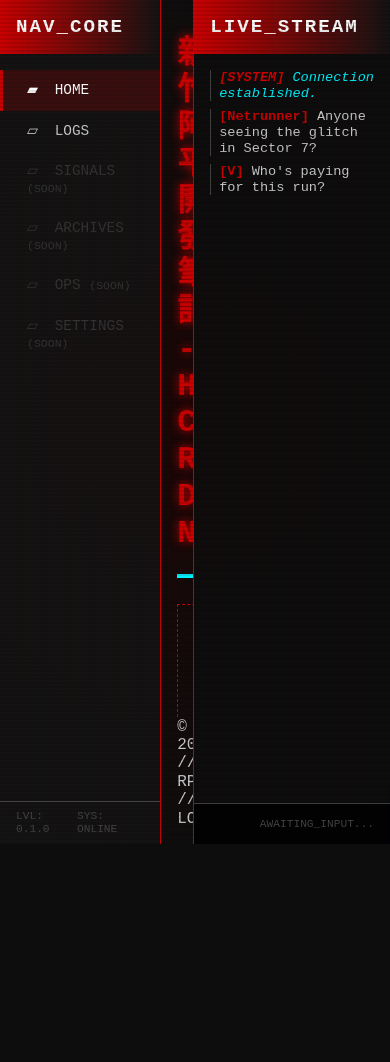
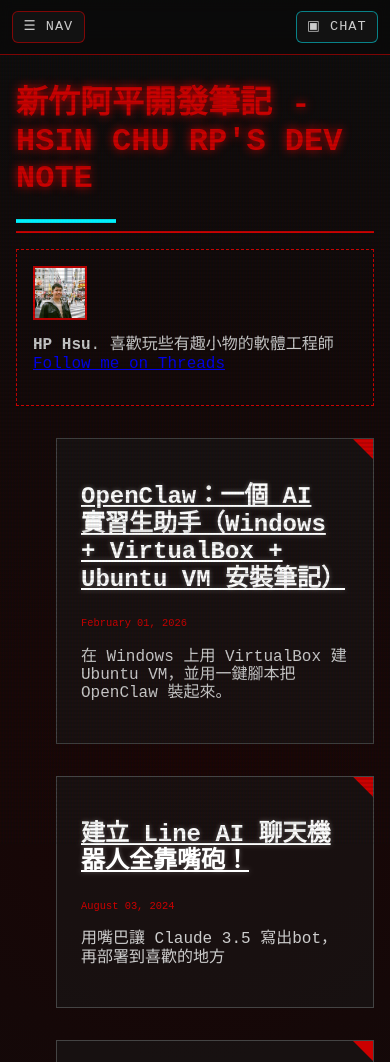
Before and after one commit to tig4605246/rp-blogger, a Gatsby site: page / in a window 390 px wide. Shown: the top 1062 px of the page. Before the commit the page ends 844 px from the top, so only its background shows below. Built offline with nearby package versions, Linux system fonts and the light colour scheme; Gatsby itself is replaced by a stand-in of ours.

Commit message:
feat(ui): mobile hamburger nav + chat drawer

```diff
--- a/src/components/layout.js
+++ b/src/components/layout.js
@@ -10,6 +10,10 @@
     { id: 2, user: "Netrunner", text: "Anyone seeing the glitch in Sector 7?", type: "user" },
   ])
   const chatEndRef = React.useRef(null)
+
+  // Mobile drawers
+  const [navOpen, setNavOpen] = React.useState(false)
+  const [chatOpen, setChatOpen] = React.useState(false)
 
   React.useEffect(() => {
     const interval = setInterval(() => {
@@ -41,20 +45,70 @@
     chatEndRef.current?.scrollIntoView({ behavior: "smooth" })
   }, [messages])
 
+  // Prevent background scroll when a drawer is open (mostly for mobile)
+  React.useEffect(() => {
+    const open = navOpen || chatOpen
+    if (open) document.body.classList.add("drawer-open")
+    else document.body.classList.remove("drawer-open")
+
+    return () => document.body.classList.remove("drawer-open")
+  }, [navOpen, chatOpen])
+
+  const closeAll = () => {
+    setNavOpen(false)
+    setChatOpen(false)
+  }
+
+  const openNav = () => {
+    setNavOpen(true)
+    setChatOpen(false)
+  }
+
+  const openChat = () => {
+    setChatOpen(true)
+    setNavOpen(false)
+  }
+
   return (
-    <div className="cyber-container">
+    <div className={`cyber-container ${navOpen ? "nav-open" : ""} ${chatOpen ? "chat-open" : ""}`.trim()}>
       <div className="scanlines"></div>
 
+      {/* Mobile top bar */}
+      <div className="mobile-topbar" role="navigation" aria-label="Mobile navigation">
+        <button
+          className="mobile-btn"
+          type="button"
+          aria-label="Open navigation"
+          aria-expanded={navOpen}
+          onClick={() => (navOpen ? closeAll() : openNav())}
+        >
+          ☰ NAV
+        </button>
+
+        <button
+          className="mobile-btn accent"
+          type="button"
+          aria-label="Open live chat"
+          aria-expanded={chatOpen}
+          onClick={() => (chatOpen ? closeAll() : openChat())}
+        >
+          ▣ CHAT
+        </button>
+      </div>
+
+      {/* Overlay for drawers */}
+      <div className="drawer-overlay" onClick={closeAll} aria-hidden="true" />
+
       {/* Sidebar Navigation */}
-      <aside className="cyber-sidebar left">
+      <aside className="cyber-sidebar left" data-drawer>
         <div className="sidebar-header">
           <div className="glitch-text" data-text="NAV_CORE">NAV_CORE</div>
         </div>
         <nav className="cyber-nav">
-          <Link to="/" className="nav-item" activeClassName="active">
+          <Link to="/" className="nav-item" activeClassName="active" onClick={closeAll}>
             <span className="nav-icon">▰</span> HOME
           </Link>
-          <Link to="/" className="nav-item">
+          <Link to="/" className="nav-item" onClick={closeAll}>
             <span className="nav-icon">▱</span> LOGS
           </Link>
           <div className="nav-item disabled">
@@ -96,7 +150,7 @@
       </main>
 
       {/* Message Board Sidebar */}
-      <aside className="cyber-sidebar right">
+      <aside className="cyber-sidebar right" data-drawer>
         <div className="sidebar-header">
           <div className="glitch-text" data-text="LIVE_STREAM">LIVE_STREAM</div>
         </div>
--- /dev/null
+++ b/src/responsive.css
@@ -0,0 +1 @@
+/* Intentionally empty placeholder (kept for future responsive iterations). */
--- a/src/style.css
+++ b/src/style.css
@@ -17,7 +17,12 @@
   background-color: var(--bg-color);
   color: var(--cyber-text);
   font-family: 'Courier New', Courier, monospace;
-  overflow: hidden; /* We'll use internal scrolls */
+  overflow: hidden; /* Desktop uses internal scrolls */
+}
+
+/* When mobile drawer is open, lock background scroll */
+body.drawer-open {
+  overflow: hidden;
 }
 
 /* Container & Layout */
@@ -27,6 +32,11 @@
   width: 100vw;
   background: radial-gradient(circle at center, #1a0505 0%, #0d0d0d 100%);
   position: relative;
+}
+
+/* Prevent flex children from forcing overflow */
+.cyber-main {
+  min-width: 0;
 }
 
 .cyber-sidebar {
@@ -299,6 +309,49 @@
   100% { clip: rect(33px, 9999px, 75px, 0); }
 }
 
+/* Mobile top bar + drawers */
+.mobile-topbar {
+  display: none;
+  position: fixed;
+  top: 0;
+  left: 0;
+  right: 0;
+  height: 54px;
+  padding: 0 0.75rem;
+  gap: 0.5rem;
+  align-items: center;
+  justify-content: space-between;
+  background: rgba(10, 10, 10, 0.92);
+  border-bottom: 1px solid rgba(204, 0, 0, 0.6);
+  z-index: 120;
+  backdrop-filter: blur(6px);
+}
+
+.mobile-btn {
+  appearance: none;
+  border: 1px solid rgba(204, 0, 0, 0.6);
+  background: rgba(26, 26, 26, 0.6);
+  color: var(--cyber-text);
+  padding: 0.45rem 0.65rem;
+  font-family: inherit;
+  font-size: 0.85rem;
+  letter-spacing: 1px;
+  text-transform: uppercase;
+  border-radius: 6px;
+}
+
+.mobile-btn.accent {
+  border-color: rgba(0, 243, 255, 0.5);
+}
+
+.drawer-overlay {
+  display: none;
+  position: fixed;
+  inset: 0;
+  background: rgba(0, 0, 0, 0.55);
+  z-index: 110;
+}
+
 /* Scrollbars */
 ::-webkit-scrollbar {
   width: 5px;
@@ -312,3 +365,66 @@
 ::-webkit-scrollbar-thumb:hover {
   background: var(--cyber-red-glow);
 }
+
+/* Responsive: convert sidebars to drawers */
+@media (max-width: 900px) {
+  /* allow normal scrolling on mobile content */
+  body { overflow: auto; }
+
+  .mobile-topbar { display: flex; }
+
+  .cyber-container {
+    height: auto;
+    min-height: 100vh;
+  }
+
+  /* Give the main content space below the top bar */
+  .cyber-main {
+    padding-top: calc(54px + 0.75rem);
+  }
+
+  /* Turn sidebars into off-canvas drawers */
+  .cyber-sidebar {
+    position: fixed;
+    top: 54px;
+    bottom: 0;
+    height: auto;
+    max-width: 86vw;
+    width: 320px;
+    transition: transform 200ms ease;
+    z-index: 130;
+  }
+
+  .cyber-sidebar.left {
+    left: 0;
+    transform: translateX(-110%);
+    border-left: 1px solid var(--cyber-red);
+  }
+
+  .cyber-sidebar.right {
+    right: 0;
+    transform: translateX(110%);
+    border-right: 1px solid var(--cyber-red);
+    width: 360px;
+    max-width: 92vw;
+  }
+
+  .cyber-container.nav-open .cyber-sidebar.left {
+    transform: translateX(0);
+  }
+
+  .cyber-container.chat-open .cyber-sidebar.right {
+    transform: translateX(0);
+  }
+
+  .cyber-container.nav-open .drawer-overlay,
+  .cyber-container.chat-open .drawer-overlay {
+    display: block;
+  }
+
+  /* Ensure internal scroll areas work */
+  .content-scrollbox {
+    overflow: visible;
+    padding-right: 0;
+  }
+}
```
